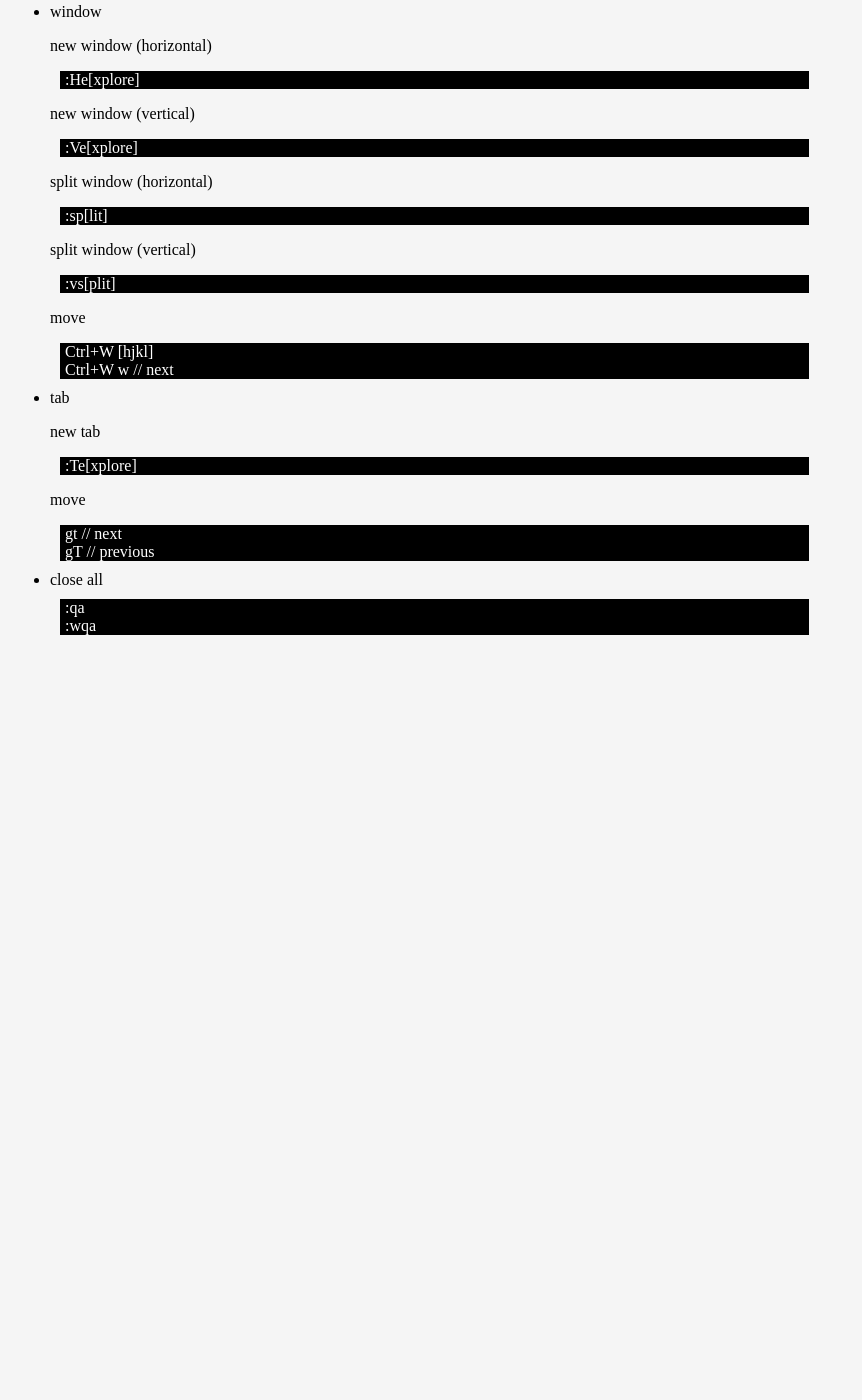
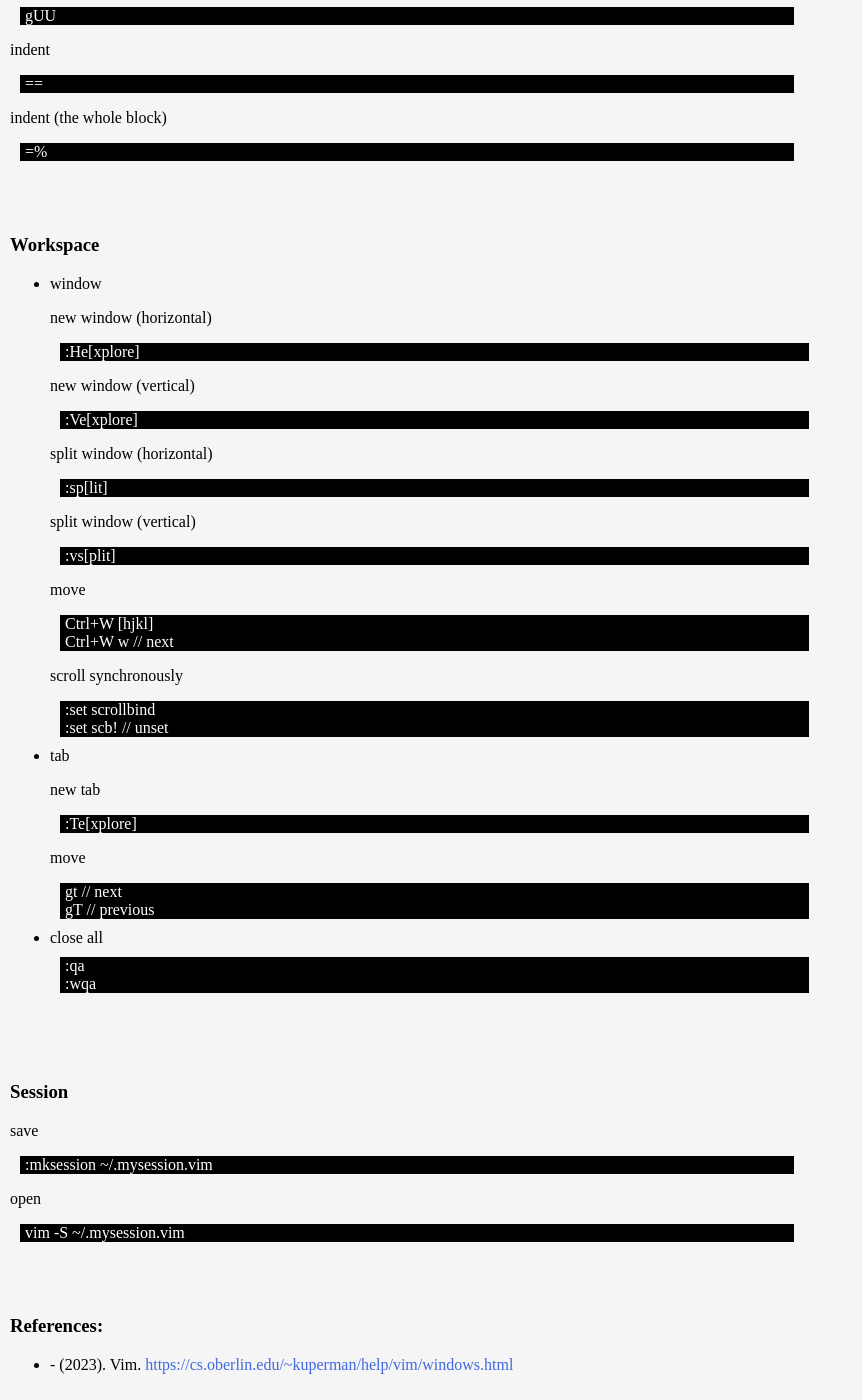
Before and after one commit to czarsir/sir, a Jekyll site: the page built from _posts/tool/2018-06-11-vim.html, in a window 1280 px wide and 1400 px high, scrolled down 512 px. Shown: the whole window, without its empty margins (0-862 px from the left). Built offline with Jekyll 4.4.1, drawn with Linux system fonts in a browser that asks for light colours; before the commit the page ends 1173 px from its top, so only the background shows below that; some of the changed text lies outside the part shown.

Commit message:
[vim] add session

```diff
--- a/_posts/tool/2018-06-11-vim.html
+++ b/_posts/tool/2018-06-11-vim.html
@@ -22,6 +22,14 @@ li {
 <div class="cmd">" comments</div>
 <div class="cmd">set tabstop=4</div>
 <div class="cmd">set lines=60 columns=110</div>
+<p>turn the line into lowercase</p>
+<div class="cmd">guu</div>
+<p>turn the line into uppercase</p>
+<div class="cmd">gUU</div>
+<p>indent</p>
+<div class="cmd">==</div>
+<p>indent (the whole block)</p>
+<div class="cmd">=%</div>
 
 <br><br><br>
 <h3>Workspace</h3>
@@ -39,6 +47,9 @@ li {
 <p>move</p>
 <div class="cmd">Ctrl+W [hjkl]</div>
 <div class="cmd">Ctrl+W w    // next</div>
+<p>scroll synchronously</p>
+<div class="cmd">:set scrollbind</div>
+<div class="cmd">:set scb!    // unset</div>
 <li>tab</li>
 <p>new tab</p>
 <div class="cmd">:Te[xplore]</div>
@@ -49,3 +60,16 @@ li {
 <div class="cmd">:qa</div>
 <div class="cmd">:wqa</div>
 </ul>
+
+<br><br><br>
+<h3>Session</h3>
+<p>save</p>
+<div class="cmd">:mksession ~/.mysession.vim</div>
+<p>open</p>
+<div class="cmd">vim -S ~/.mysession.vim</div>
+
+<br><br><br>
+<h3>References:</h3>
+<ul>
+	<li>- (2023). Vim. <a href="https://cs.oberlin.edu/~kuperman/help/vim/windows.html">https://cs.oberlin.edu/~kuperman/help/vim/windows.html</a></li>
+</ul>
```
